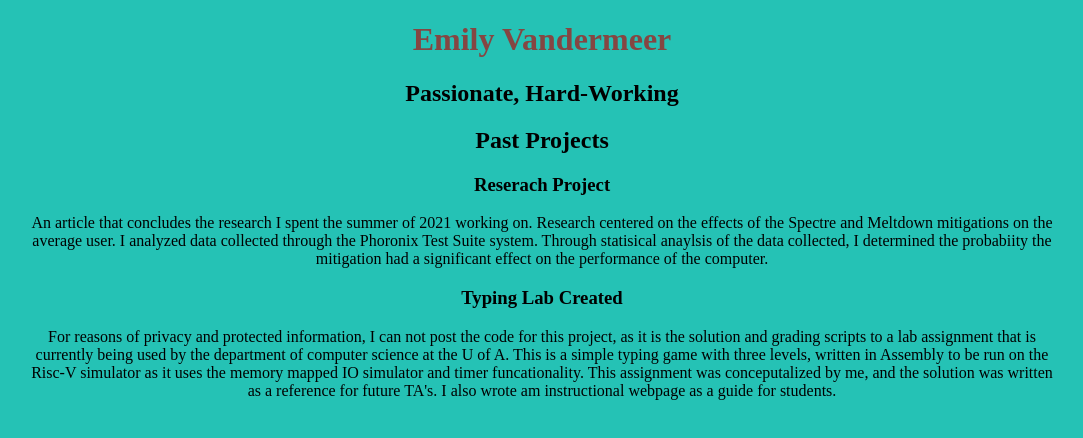
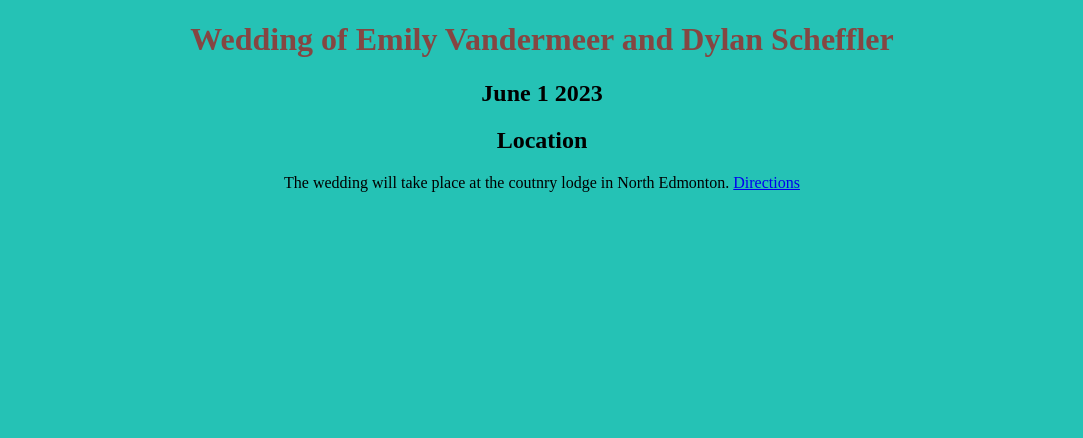
Before and after one commit to evandermeer84/wedding, a plain HTML site: page index.html in a window 1280 px wide. Shown: the whole page, without its empty margins (98-1181 px from the left). Drawn offline with Linux system fonts and the light colour scheme.

Commit message:
new changes

```diff
--- a/index.html
+++ b/index.html
@@ -5,23 +5,12 @@
 </head>
 <body>
 
-<h1>Emily Vandermeer</h1>
-<h2>Passionate, Hard-Working </h2>
+<h1> Wedding of Emily Vandermeer and Dylan Scheffler</h1>
+<h2>June 1 2023</h2>
 <div>
-    <h2>Past Projects</h2>
-    <h3>Reserach Project</h3>
-    <!-- Put a link to the pdf here of the article that I wrote-->
-    <p>An article that concludes the research I spent the summer of 2021 working on. Research centered on the effects of the Spectre and
-        Meltdown mitigations on the average user. I analyzed data collected through the Phoronix Test Suite system. Through statisical anaylsis of the
-        data collected, I determined the probabiity the mitigation had a significant effect on the performance of the computer.
-    </p>
-    <h3>Typing Lab Created</h3>
-    <p>For reasons of privacy and protected information, I can not post the code for this project, as it is the solution and grading scripts
-        to a lab assignment that is currently being used by the department of computer science at the U of A. This is a simple typing game with three levels,
-        written in Assembly to be run on the Risc-V simulator as it uses the memory mapped IO simulator and timer funcationality. This assignment was conceputalized
-        by me, and the solution was written as a reference for future TA's. I also wrote am instructional webpage as a guide for students.
-    </p>
-
+        <h2> Location</h2>
+<p> The wedding will take place at the coutnry lodge in North Edmonton.
+    <a href="https://www.google.com/maps/place/The+Country+Lodge/@53.637214,-113.5394603,17z/data=!4m5!3m4!1s0x53a024fe070f9d9b:0x744d258b2398e061!8m2!3d53.637214!4d-113.5372716"> Directions </a> </p>
 </div>
 
 </body>
```
